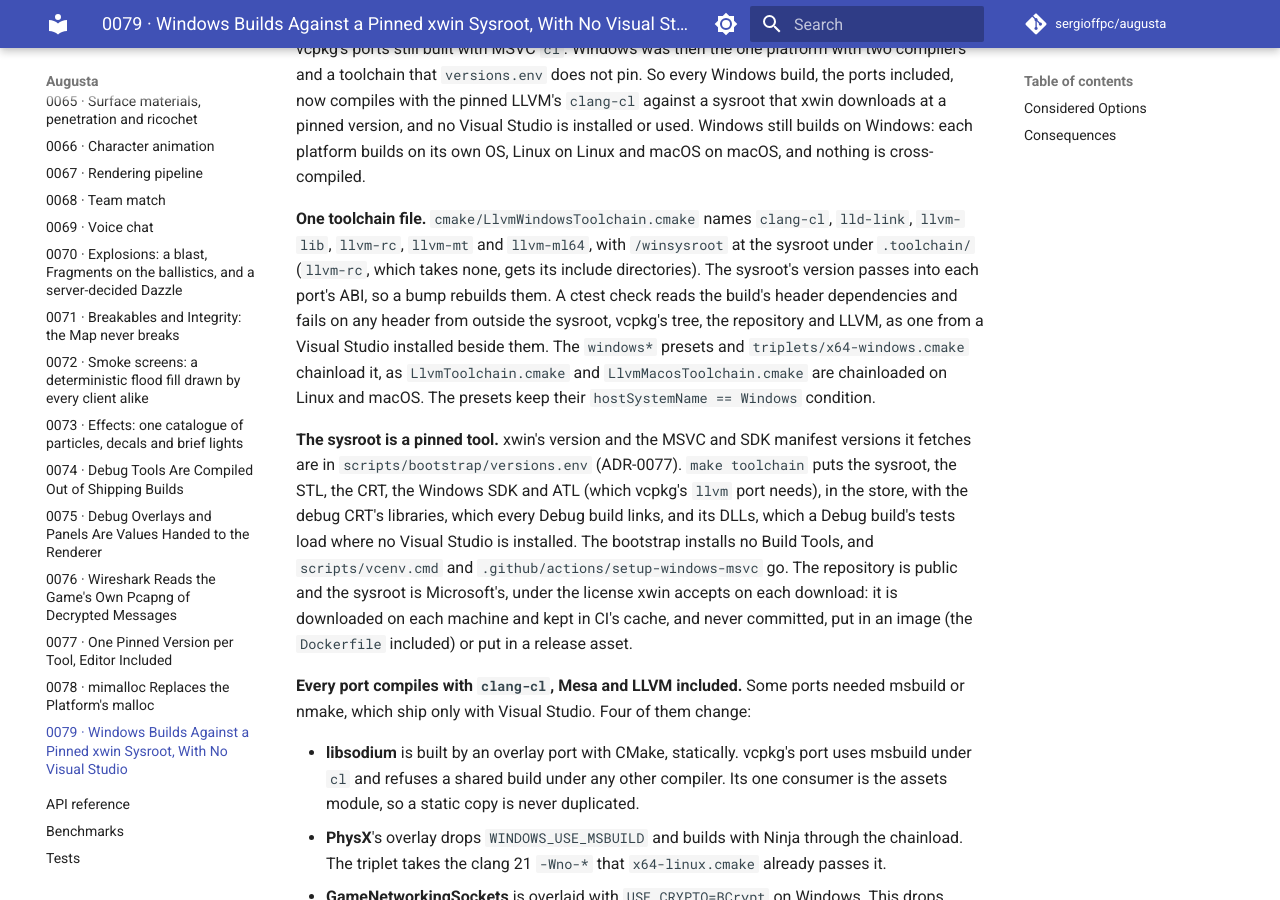
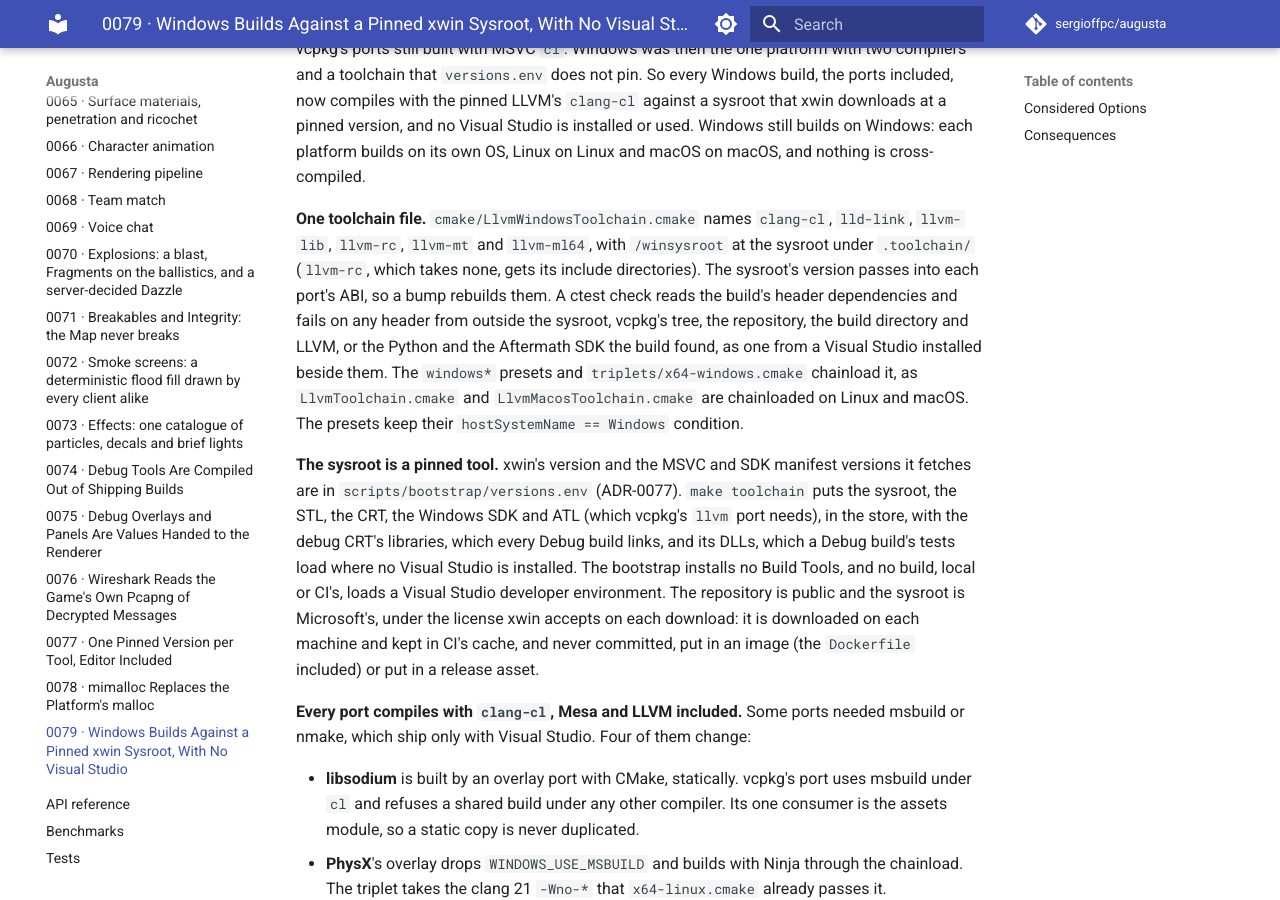
Before and after one commit to sergioffpc/augusta, an MkDocs documentation site: the page built from docs/adr/0079-windows-builds-against-a-pinned-xwin-sysroot.md, in a window 1280 px wide and 900 px high, scrolled down 236 px. Built offline with MkDocs 1.6.1 and Material for MkDocs 9.7.7, drawn with Linux system fonts in a browser that asks for light colours; comment, search, counter and statistics services are not loaded.

Commit message:
build(windows): fail a sysroot without its debug CRT, and read PDBs with LLVM
The toolchain stops the configure unless the sysroot holds exactly one
debug CRT, rather than copying none beside a Debug build's tests.
docs/ENGINEERING.md and ADR-0055 name llvm-readobj, not Visual Studio's
dumpbin, for a PDB's GUID and age; ADR-0079 names every root the header
origin check allows.

Co-Authored-By: Claude Opus 5.5 <noreply@anthropic.com>

```diff
--- a/docs/adr/0079-windows-builds-against-a-pinned-xwin-sysroot.md
+++ b/docs/adr/0079-windows-builds-against-a-pinned-xwin-sysroot.md
@@ -15,9 +15,10 @@ cross-compiled.
 at the sysroot under `.toolchain/` (`llvm-rc`, which takes none, gets its
 include directories). The sysroot's version passes into each port's ABI, so a
 bump rebuilds them. A ctest check reads the build's header dependencies and
-fails on any header from outside the sysroot, vcpkg's tree, the repository and
-LLVM, as one from a Visual Studio installed beside them. The `windows*` presets
-and `triplets/x64-windows.cmake` chainload it, as `LlvmToolchain.cmake` and
+fails on any header from outside the sysroot, vcpkg's tree, the repository, the
+build directory and LLVM, or the Python and the Aftermath SDK the build found,
+as one from a Visual Studio installed beside them. The `windows*` presets and
+`triplets/x64-windows.cmake` chainload it, as `LlvmToolchain.cmake` and
 `LlvmMacosToolchain.cmake` are chainloaded on Linux and macOS. The presets keep
 their `hostSystemName == Windows` condition.
 
@@ -27,11 +28,11 @@ versions it fetches are in `scripts/bootstrap/versions.env` (ADR-0077).
 (which vcpkg's `llvm` port needs), in the store, with the debug CRT's libraries,
 which every Debug build links, and its DLLs, which a Debug build's tests load
 where no Visual Studio is installed. The bootstrap installs no Build Tools, and
-`scripts/vcenv.cmd` and `.github/actions/setup-windows-msvc` go. The repository
-is public and the sysroot is Microsoft's, under the license xwin accepts on each
-download: it is downloaded on each machine and kept in CI's cache, and never
-committed, put in an image (the `Dockerfile` included) or put in a release
-asset.
+no build, local or CI's, loads a Visual Studio developer environment. The
+repository is public and the sysroot is Microsoft's, under the license xwin
+accepts on each download: it is downloaded on each machine and kept in CI's
+cache, and never committed, put in an image (the `Dockerfile` included) or put
+in a release asset.
 
 **Every port compiles with `clang-cl`, Mesa and LLVM included.** Some ports
 needed msbuild or nmake, which ship only with Visual Studio. Four of them
```
Also changed, not shown: docs/ENGINEERING.md (+3 -2 lines), docs/adr/0055-client-release-symbols.md (+1 -1 lines), 1 other file.
